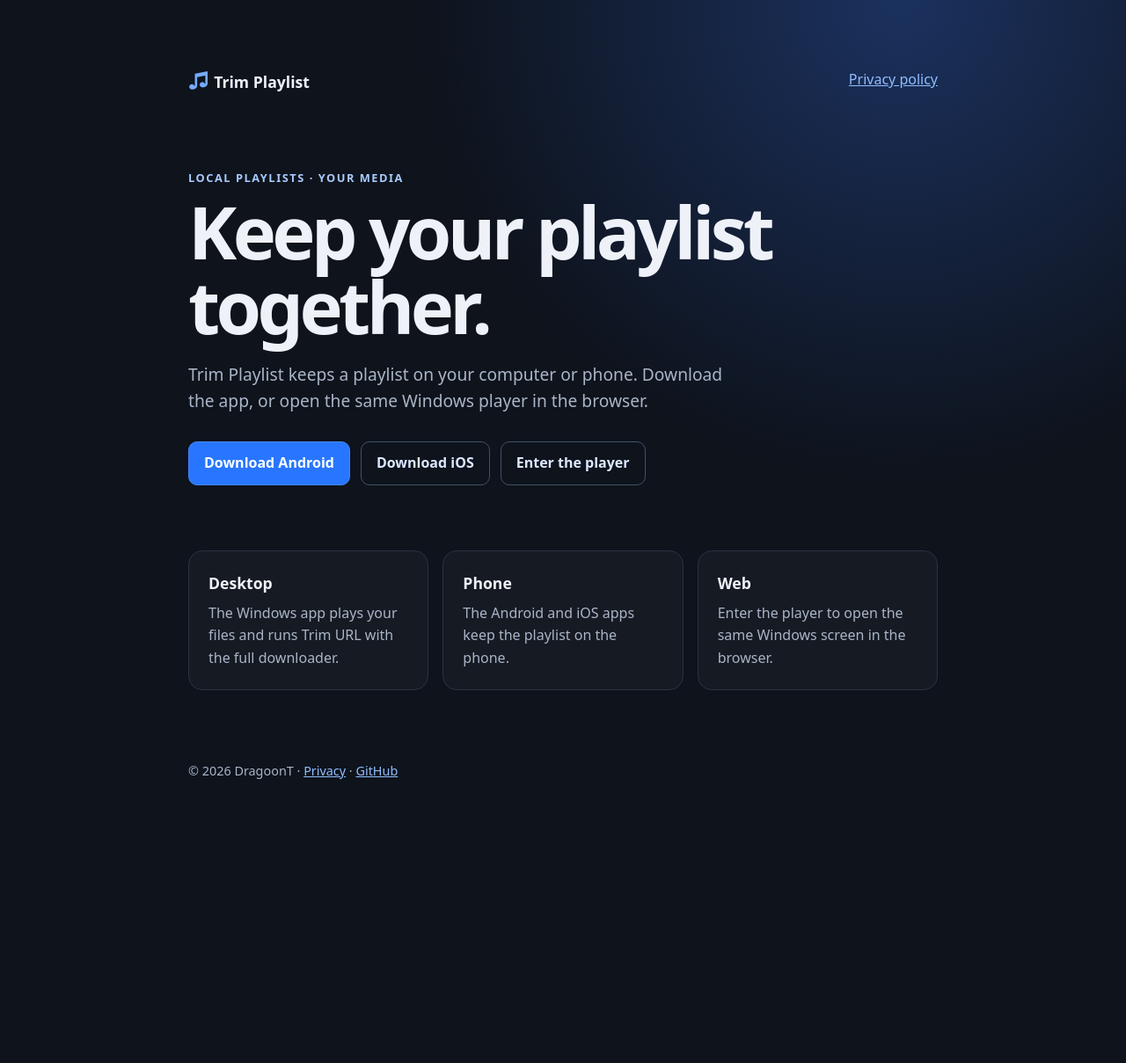
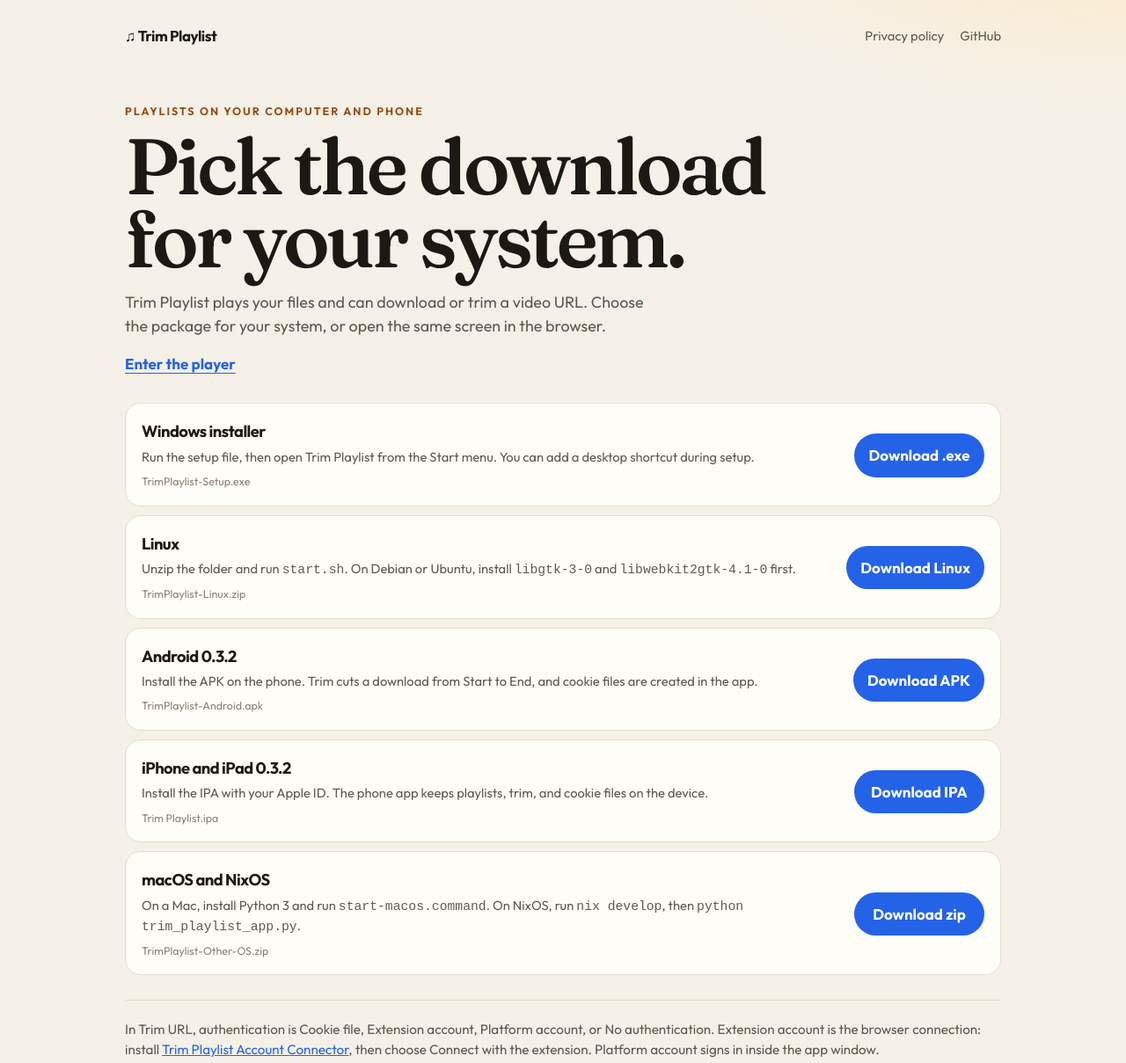
Before and after one commit to DragoonT/url-trimmer, a plain HTML site: page docs/index.html in a window 1280 px wide. Shown: the top 1209 px of the page at 88% size. Before the commit the page ends 960 px from the top, so only its background shows below. Drawn offline with Linux system fonts and the light colour scheme.

Commit message:
fix website download

```diff
--- a/docs/index.html
+++ b/docs/index.html
@@ -3,15 +3,105 @@
 <head>
   <meta charset="utf-8">
   <meta name="viewport" content="width=device-width,initial-scale=1">
-  <meta name="description" content="Trim Playlist is a local playlist and media utility.">
+  <meta name="description" content="Download Trim Playlist for Windows, Linux, Android, and iOS.">
   <title>Trim Playlist</title>
+  <link rel="icon" href="denia.ico" type="image/x-icon">
+  <link rel="preconnect" href="https://fonts.googleapis.com">
+  <link rel="preconnect" href="https://fonts.gstatic.com" crossorigin>
+  <link href="https://fonts.googleapis.com/css2?family=Fraunces:opsz,wght@9..144,560;9..144,680&family=Outfit:wght@400;560;680&display=swap" rel="stylesheet">
   <style>
-    :root{color-scheme:dark;--bg:#0e131c;--card:#171c25;--line:#293341;--muted:#a9b5c7;--blue:#91bdff}*{box-sizing:border-box}body{margin:0;background:radial-gradient(circle at 80% 0,#1b315e 0,transparent 34rem),var(--bg);color:#eef2f8;font:16px/1.6 system-ui,-apple-system,Segoe UI,sans-serif}main{max-width:900px;margin:0 auto;padding:72px 24px}nav{display:flex;justify-content:space-between;align-items:center;margin-bottom:82px}.brand{font-weight:750;font-size:1.1rem}.mark{color:#76aaff;font-size:1.5rem;margin-right:.35rem}a{color:var(--blue)}.hero{max-width:700px}.tag{color:#a9cbff;text-transform:uppercase;letter-spacing:.12em;font-size:.8rem;font-weight:700}h1{font-size:clamp(2.5rem,8vw,5.2rem);line-height:1.02;letter-spacing:-.055em;margin:.5rem 0 1.25rem}.lead{font-size:1.2rem;color:var(--muted);max-width:620px}.actions{display:flex;gap:12px;flex-wrap:wrap;margin-top:30px}.button{display:inline-block;border:1px solid #4387ff;background:#2876ff;color:#fff;text-decoration:none;padding:11px 17px;border-radius:10px;font-weight:700}.button.secondary{background:transparent;border-color:#42516a;color:#dce8ff}.grid{display:grid;grid-template-columns:repeat(auto-fit,minmax(220px,1fr));gap:16px;margin-top:74px}.card{background:rgba(23,28,37,.88);border:1px solid var(--line);border-radius:16px;padding:22px}.card h2{font-size:1.1rem;margin:0 0 8px}.card p{color:var(--muted);margin:0}footer{margin-top:80px;color:var(--muted);font-size:.9rem}
+    :root { color-scheme: light; --ink:#1c1915; --muted:#5e584f; --line:#e4dccf; --paper:#f6f1e8; --card:#fffdf8; --blue:#2463e8; --blue-ink:#fff; }
+    * { box-sizing: border-box; }
+    body { margin: 0; background: radial-gradient(900px 420px at 100% -10%, #ffe7c2 0, transparent 60%), var(--paper); color: var(--ink); font: 17px/1.5 Outfit, sans-serif; }
+    a { color: inherit; }
+    main { max-width: 1040px; margin: 0 auto; padding: 28px 22px 72px; }
+    nav { display: flex; justify-content: space-between; align-items: center; gap: 16px; }
+    .brand { font-weight: 680; letter-spacing: -0.03em; text-decoration: none; }
+    .nav-links { display: flex; gap: 18px; color: var(--muted); font-size: 0.92rem; }
+    .nav-links a { text-decoration: none; }
+    .nav-links a:hover { color: var(--ink); }
+    header.hero { max-width: 760px; margin: 64px 0 32px; }
+    .kicker { margin: 0 0 12px; color: #9a4b12; font-size: 0.78rem; font-weight: 680; letter-spacing: 0.16em; text-transform: uppercase; }
+    h1 { margin: 0; font-family: Fraunces, serif; font-size: clamp(3.2rem, 7vw, 5.6rem); font-weight: 560; letter-spacing: -0.045em; line-height: 0.92; }
+    .lead { max-width: 38rem; margin: 18px 0 0; color: var(--muted); font-size: 1.12rem; }
+    .player-link { display: inline-block; margin-top: 16px; color: var(--blue); font-weight: 680; text-underline-offset: 4px; }
+    .shelf { display: grid; gap: 10px; }
+    .row { display: grid; grid-template-columns: 1fr auto; gap: 18px; align-items: center; padding: 18px 18px 16px; background: var(--card); border: 1px solid var(--line); border-radius: 18px; }
+    .row h2 { margin: 0; font-size: 1.15rem; letter-spacing: -0.03em; }
+    .row p { margin: 4px 0 0; color: var(--muted); font-size: 0.92rem; }
+    .file { display: inline-block; margin-top: 8px; color: #8a8174; font-size: 0.78rem; }
+    .get { display: inline-flex; align-items: center; justify-content: center; min-width: 148px; padding: 12px 16px; border-radius: 999px; background: var(--blue); color: var(--blue-ink); font-weight: 680; text-decoration: none; }
+    .get:hover { filter: brightness(1.08); }
+    .get:focus-visible, .player-link:focus-visible, .nav-links a:focus-visible { outline: 2px solid var(--blue); outline-offset: 3px; }
+    .note { margin: 28px 0 0; padding-top: 22px; border-top: 1px solid var(--line); color: var(--muted); font-size: 0.95rem; }
+    .note a { color: var(--blue); }
+    footer { margin-top: 36px; color: #8a8174; font-size: 0.86rem; }
+    footer a { color: inherit; }
+    @media (max-width: 800px) {
+      header.hero { margin-top: 36px; }
+      .row { grid-template-columns: 1fr; }
+      .get { justify-content: center; }
+    }
   </style>
 </head>
-<body><main>
-  <nav><div class="brand"><span class="mark">♫</span>Trim Playlist</div><a href="privacy.html">Privacy policy</a></nav>
-  <section class="hero"><div class="tag">Local playlists · your media</div><h1>Keep your playlist together.</h1><p class="lead">Trim Playlist keeps a playlist on your computer or phone. Download the app, or open the same Windows player in the browser.</p><div class="actions"><a class="button" href="downloads/TrimPlaylist-Android.apk">Download Android</a><a class="button secondary" href="downloads/TrimPlaylist-iOS.ipa">Download iOS</a><a class="button secondary" href="player/index.html">Enter the player</a></div></section>
-  <section class="grid"><article class="card"><h2>Desktop</h2><p>The Windows app plays your files and runs Trim URL with the full downloader.</p></article><article class="card"><h2>Phone</h2><p>The Android and iOS apps keep the playlist on the phone.</p></article><article class="card"><h2>Web</h2><p>Enter the player to open the same Windows screen in the browser.</p></article></section>
+<body>
+<main>
+  <nav>
+    <a class="brand" href="./">♫ Trim Playlist</a>
+    <div class="nav-links"><a href="privacy.html">Privacy policy</a><a href="https://github.com/DragoonT/url-trimmer">GitHub</a></div>
+  </nav>
+  <header class="hero">
+    <div>
+      <p class="kicker">Playlists on your computer and phone</p>
+      <h1>Pick the download for your system.</h1>
+    </div>
+    <p class="lead">Trim Playlist plays your files and can download or trim a video URL. Choose the package for your system, or open the same screen in the browser.</p>
+    <a class="player-link" href="player/index.html">Enter the player</a>
+  </header>
+  <section class="shelf" aria-label="Downloads">
+    <article class="row">
+      <div>
+        <h2>Windows installer</h2>
+        <p>Run the setup file, then open Trim Playlist from the Start menu. You can add a desktop shortcut during setup.</p>
+        <span class="file">TrimPlaylist-Setup.exe</span>
+      </div>
+      <a class="get" href="downloads/TrimPlaylist-Setup.exe">Download .exe</a>
+    </article>
+    <article class="row">
+      <div>
+        <h2>Linux</h2>
+        <p>Unzip the folder and run <code>start.sh</code>. On Debian or Ubuntu, install <code>libgtk-3-0</code> and <code>libwebkit2gtk-4.1-0</code> first.</p>
+        <span class="file">TrimPlaylist-Linux.zip</span>
+      </div>
+      <a class="get" href="downloads/TrimPlaylist-Linux.zip">Download Linux</a>
+    </article>
+    <article class="row">
+      <div>
+        <h2>Android 0.3.2</h2>
+        <p>Install the APK on the phone. Trim cuts a download from Start to End, and cookie files are created in the app.</p>
+        <span class="file">TrimPlaylist-Android.apk</span>
+      </div>
+      <a class="get" href="downloads/TrimPlaylist-Android.apk">Download APK</a>
+    </article>
+    <article class="row">
+      <div>
+        <h2>iPhone and iPad 0.3.2</h2>
+        <p>Install the IPA with your Apple ID. The phone app keeps playlists, trim, and cookie files on the device.</p>
+        <span class="file">Trim Playlist.ipa</span>
+      </div>
+      <a class="get" href="downloads/TrimPlaylist-iOS.ipa">Download IPA</a>
+    </article>
+    <article class="row">
+      <div>
+        <h2>macOS and NixOS</h2>
+        <p>On a Mac, install Python 3 and run <code>start-macos.command</code>. On NixOS, run <code>nix develop</code>, then <code>python trim_playlist_app.py</code>.</p>
+        <span class="file">TrimPlaylist-Other-OS.zip</span>
+      </div>
+      <a class="get" href="downloads/TrimPlaylist-Other-OS.zip">Download zip</a>
+    </article>
+  </section>
+  <p class="note">In Trim URL, authentication is Cookie file, Extension account, Platform account, or No authentication. Extension account is the browser connection: install <a href="https://chromewebstore.google.com/detail/trim-playlist-account-con/fiimgcmfjndfmhpfekbpomiilkdkbnam">Trim Playlist Account Connector</a>, then choose Connect with the extension. Platform account signs in inside the app window.</p>
   <footer>© 2026 DragoonT · <a href="privacy.html">Privacy</a> · <a href="https://github.com/DragoonT/url-trimmer">GitHub</a></footer>
-</main></body></html>
+</main>
+</body>
+</html>
```
Also changed, not shown: README.md, docs/denia.ico (added), 5 other files.
